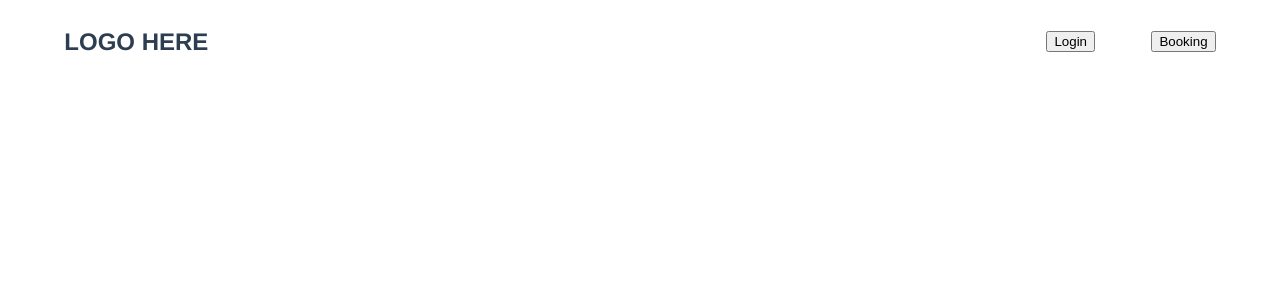
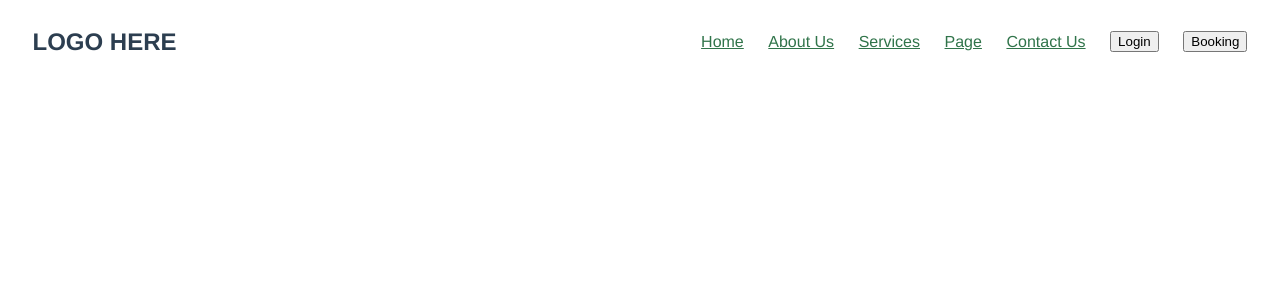
Before and after one commit to Resdayn/restaurant_site, a Vue app: page / in a window 1280 px wide. Shown: the top 300 px of the page. Built offline with nearby package versions, Linux system fonts and the light colour scheme.

Commit message:
added explanation. Still practicing the dropdown

```diff
--- a/src/components/UI/NavLink.vue
+++ b/src/components/UI/NavLink.vue
@@ -1,8 +1,10 @@
+<!-- This component represent the link in the navbar that routes to other sections of the site
+    it has the functionality to create a dropdown menu with more links to other sections -->
 <template>
     <section>
-        <a href="#" ref="menu" @mouseover="openDropdown" @mouseleave="closeDropdown">{{menuTitle}}</a>
+        <a href="#" ref="link" @click="openDropdown">{{linkTitle}}</a>
 
-        <section v-if="isOpen">
+        <section class="dropdown" v-if="isOpen">
             <slot></slot>
         </section>
 
@@ -11,7 +13,7 @@
 
 <script>
 export default {
-    props: ["menuTitle"],
+    props: ["linkTitle"],
     data() {
         return {
             isOpen: false
@@ -29,5 +31,17 @@
 </script>
 
 <style scoped>
+    a {
+        color: #30744A;
+    }
+
+    .dropdown{
+        position: relative;
+        top: 5px;
+        display: flex;
+        flex-direction:column-reverse;
+        place-items: center;
+        background-color: red;
+    }
 
 </style>
```
